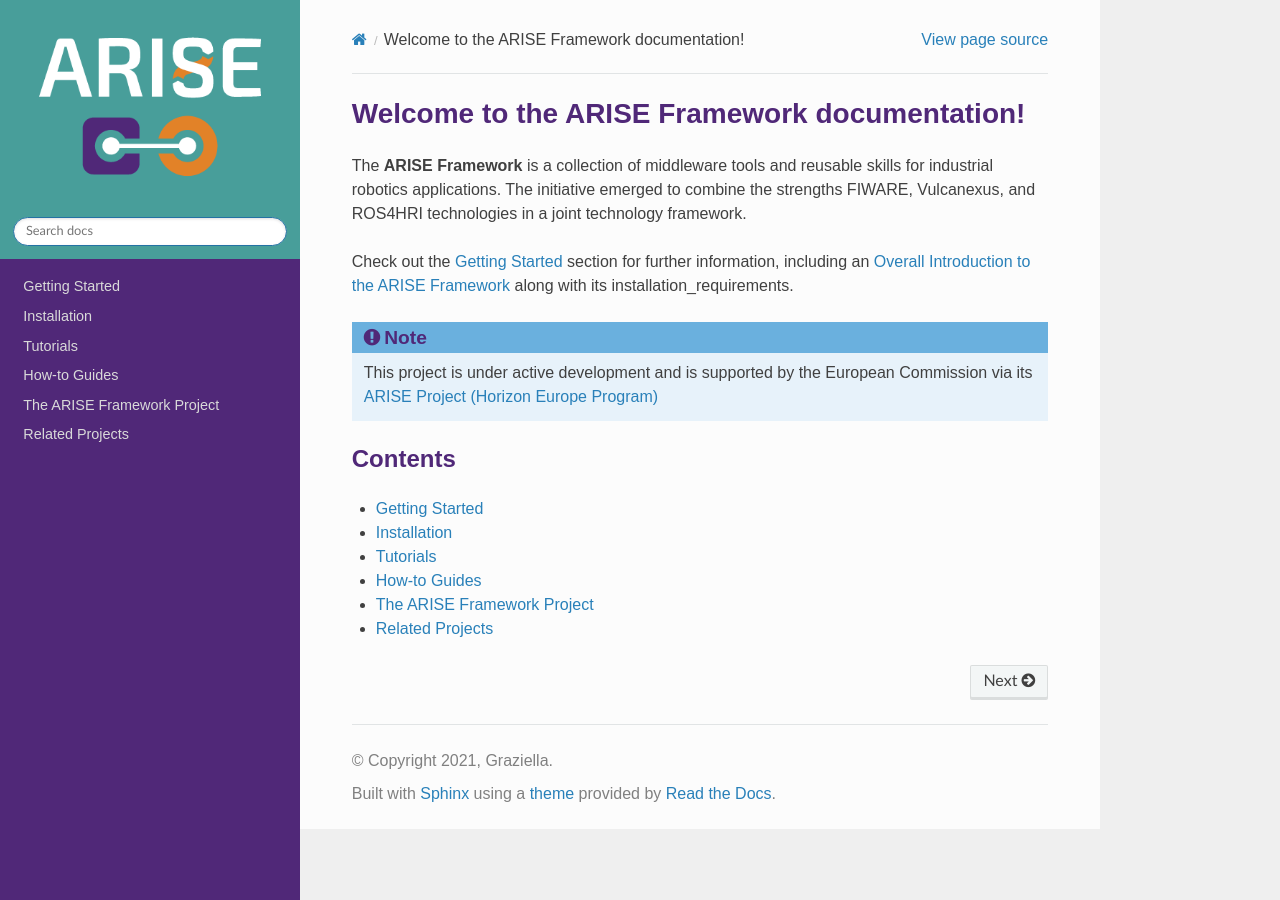
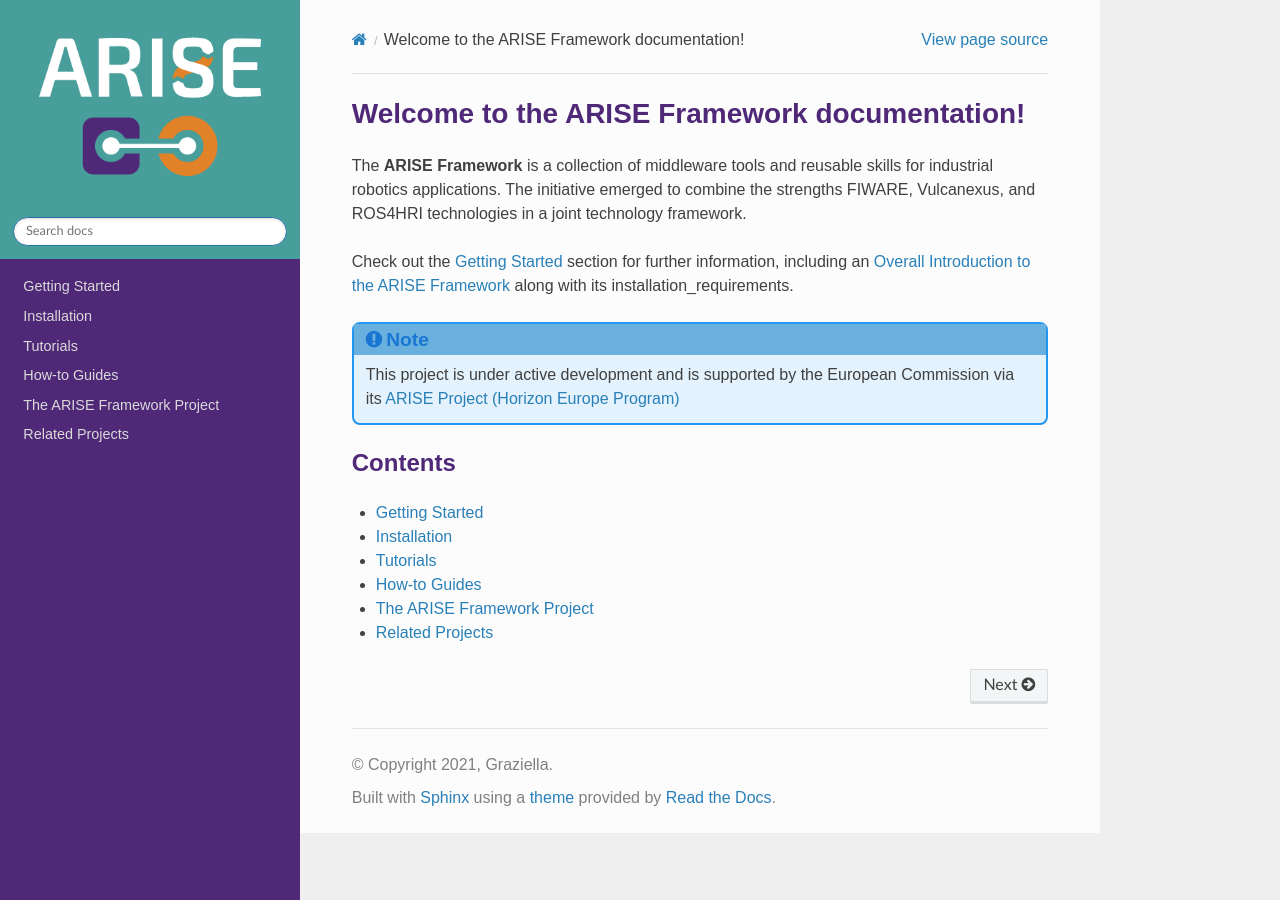
Before and after one commit to agileHRI/arise_documentation, a Sphinx documentation site: the page built from docs/source/index.rst, in a window 1280 px wide. Built offline with Sphinx 7.4.7 and the Read the Docs theme 3.1.0, drawn with Linux system fonts in a browser that asks for light colours.

Commit message:
Update custom.css

```diff
--- a/docs/source/_static/custom.css
+++ b/docs/source/_static/custom.css
@@ -41,10 +41,39 @@
 }
 
 
+/* General styling for all admonitions */
+.admonition {
+    border: 2px solid #4CAF50; /* Green border */
+    background-color: #f9f9f9; /* Light grey background */
+    padding: 10px;
+    border-radius: 8px; /* Rounded corners */
+    margin-bottom: 20px;
+}
+
+/* Styling for specific admonition types (e.g., note, warning, etc.) */
+.admonition.note {
+    border-color: #2196F3; /* Blue border for 'note' */
+    background-color: #E3F2FD; /* Light blue background for 'note' */
+}
+
+.admonition.warning {
+    border-color: #FF9800; /* Orange border for 'warning' */
+    background-color: #FFF3E0; /* Light orange background for 'warning' */
+}
+
 /* Customize the title of the admonition */
 .admonition .admonition-title {
     font-weight: bold;
     font-size: 1.2em;
-    color: #502878; /* Darker color for readability */
+    color: #333; /* Darker color for readability */
     margin-bottom: 8px;
 }
+
+/* Specific title styling for certain admonition types */
+.admonition.note .admonition-title {
+    color: #1976D2; /* Blue title for 'note' */
+}
+
+.admonition.warning .admonition-title {
+    color: #E65100; /* Orange title for 'warning' */
+}
```
